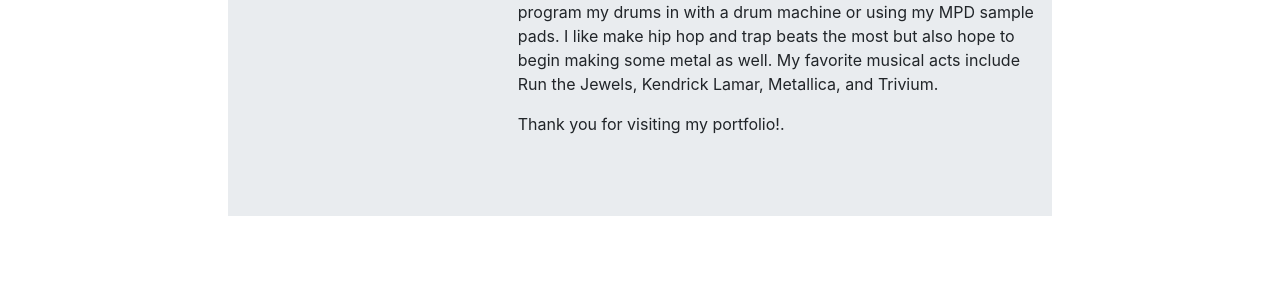
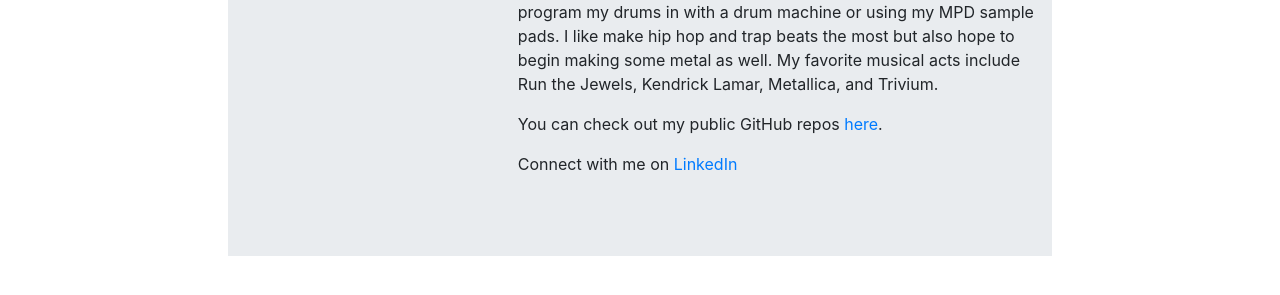
Before and after one commit to mharootunian/Bootstrap-Portfolio, a plain HTML site: page index.html in a window 1280 px wide. Shown: the part 473-768 px from the top of the page. Drawn offline with nearby package versions, Linux system fonts and the light colour scheme.

Commit message:
added links to aboutme/index

```diff
--- a/index.html
+++ b/index.html
@@ -83,7 +83,8 @@
                                     begin making some metal as well. My favorite musical acts include Run the Jewels,
                                     Kendrick Lamar, Metallica, and Trivium.
                                 </p>
-                                <p>Thank you for visiting my portfolio!.</p>
+                                <p>You can check out my public GitHub repos <a href="https://www.github.com/mharootunian">here</a>.</p>
+                                <p>Connect with me on <a href="www.linkedin.com/in/mharootunian">LinkedIn</a></p>
                             </div>
                         </div>
                     </div>
```
